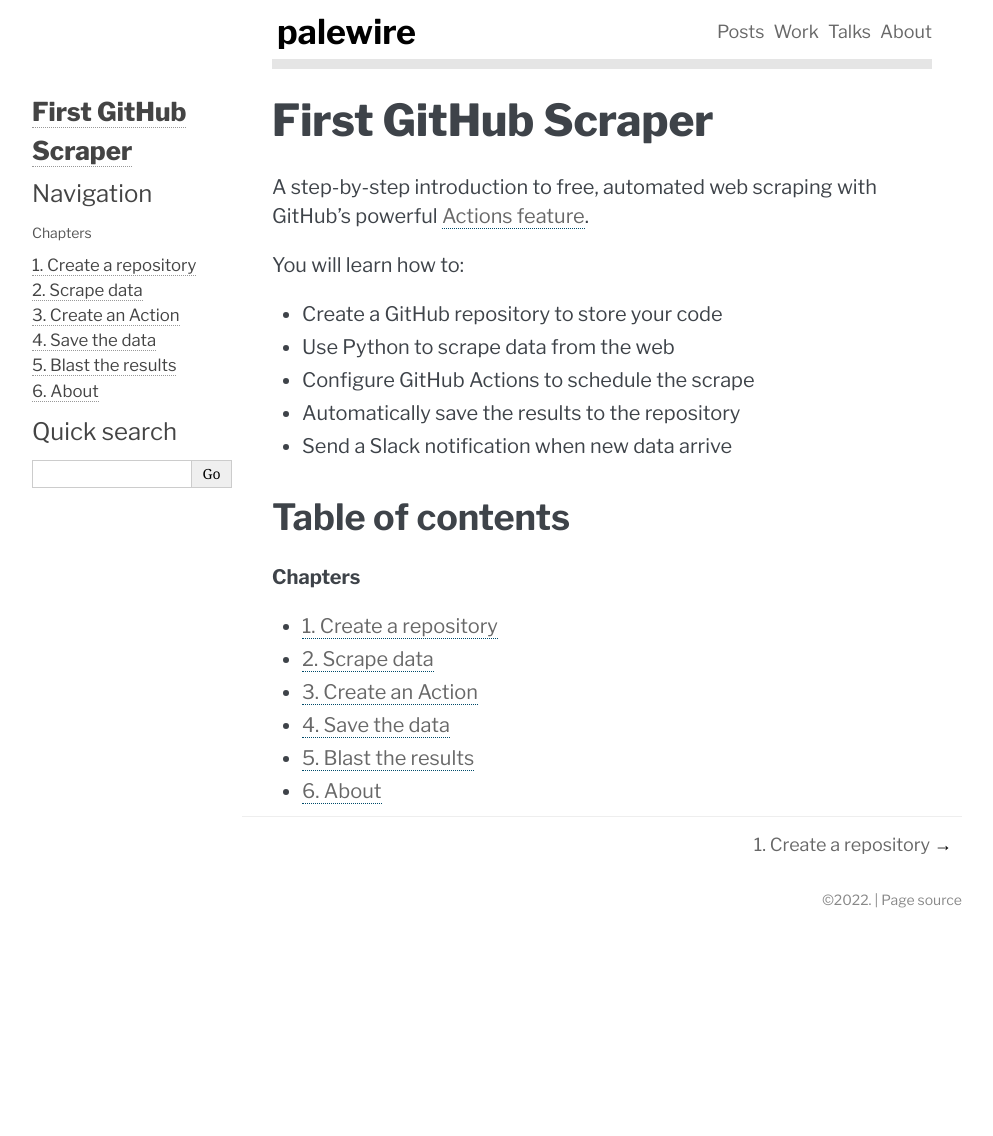
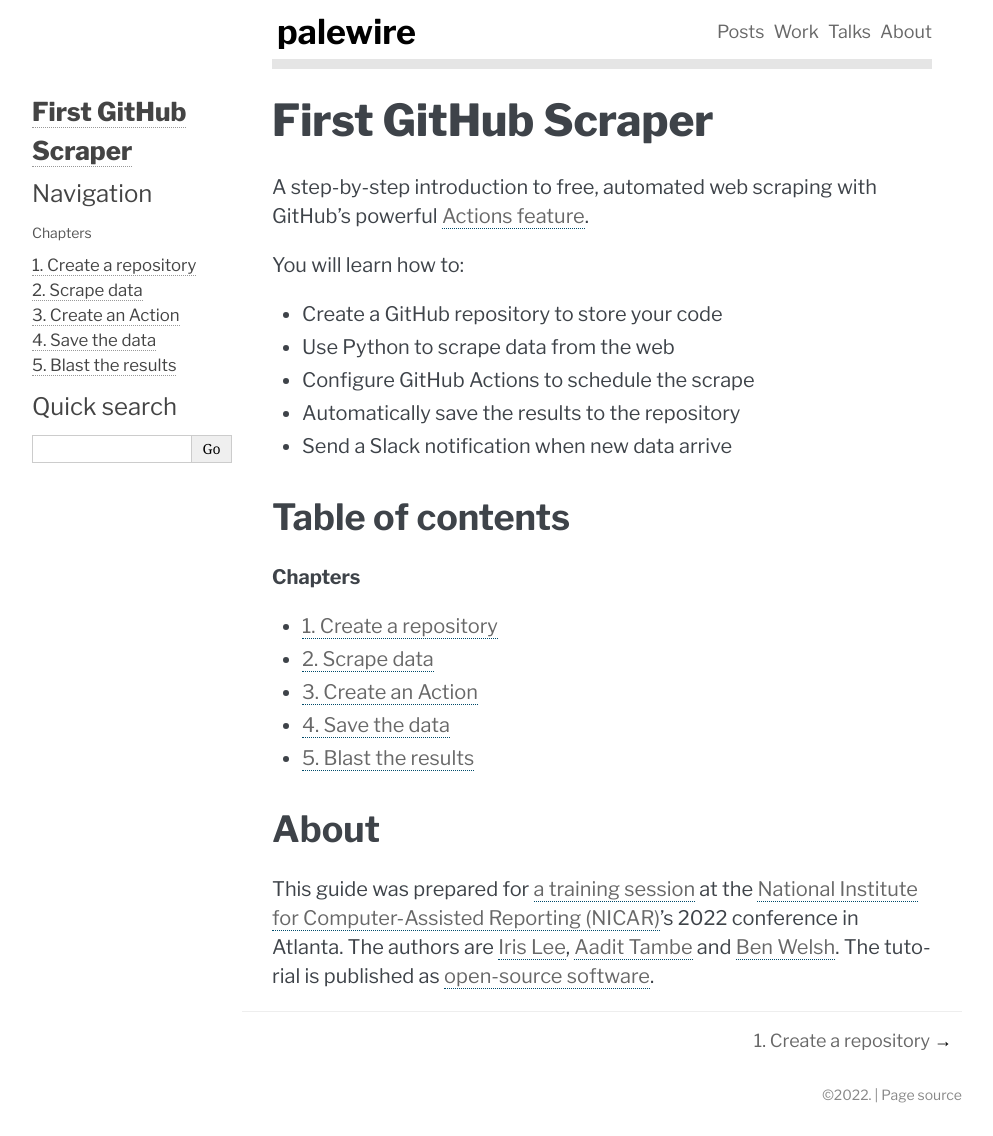
Before and after one commit to palewire/first-github-scraper, a Sphinx documentation site: the page built from docs/index.md, in a window 1280 px wide. Shown: the whole page, without its empty margins (148-1141 px from the left). Built offline with Sphinx 7.4.7, drawn with Linux system fonts in a browser that asks for light colours; before the commit the page ends 940 px from its top, so only the background shows below that.

Commit message:
Simplify

````diff
--- a/docs/index.md
+++ b/docs/index.md
@@ -26,5 +26,8 @@
 schedule
 commit
 notify
-about
 ```
+
+## About
+
+This guide was prepared for [a training session](https://www.ire.org/product/nicar22-first-github-scraper/) at the [National Institute for Computer-Assisted Reporting (NICAR)](http://data.nicar.org/)’s 2022 conference in Atlanta. The authors are [Iris Lee](http://irisslee.com/), [Aadit Tambe](https://aadittambe.com/) and [Ben Welsh](https://palewi.re/who-is-ben-welsh/). The tutorial is published as [open-source software](https://github.com/palewire/first-github-scraper/).
````
Also changed, not shown: docs/about.md (deleted, +0 -7 lines).
